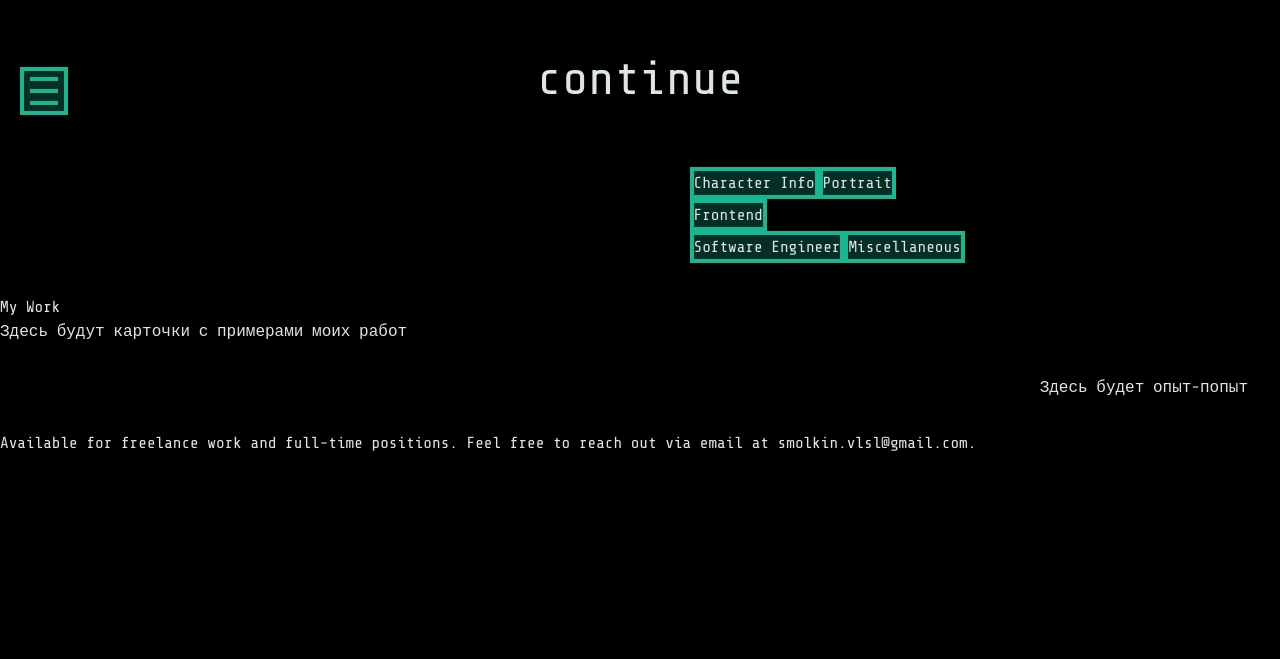
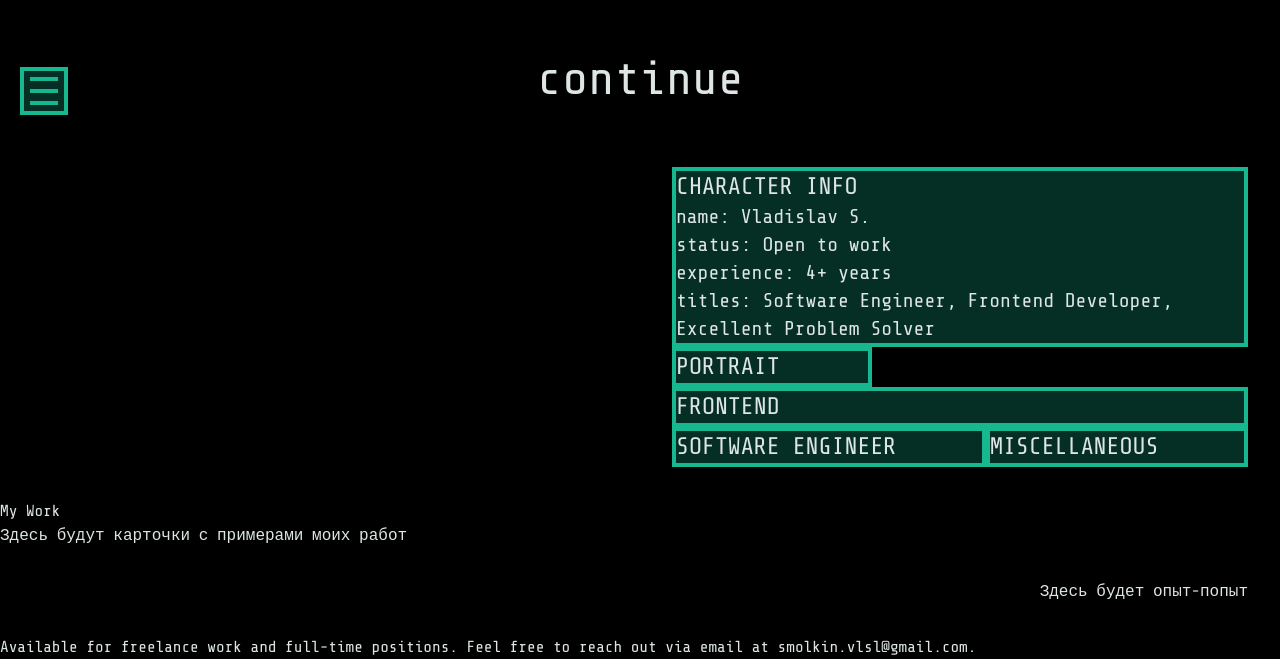
Before and after one commit to C0deCat/portfolio-page, a React (Vite) app: page / in a window 1280 px wide. Shown: the part 665-1324 px from the top of the page. Before the commit the page ends 1120 px from the top, so only its background shows below. Built offline with nearby package versions, Linux system fonts and the light colour scheme; a web font is replaced by a local one.

Commit message:
Added some thing to expertise

```diff
--- a/src/sections/Expertise.tsx
+++ b/src/sections/Expertise.tsx
@@ -1,29 +1,48 @@
 import classNames from "classnames";
 import { defaultContainer } from "../stylizers";
 
+interface DescriptonBlockProps {
+  title?: string;
+  classname?: string;
+  children?: React.ReactNode;
+}
+
+const DescriptonBlock: React.FC<DescriptonBlockProps> = ({
+  title,
+  classname,
+  children,
+}) => {
+  const block = classNames(defaultContainer(), classname);
+  return (
+    <div className={block}>
+      <h2 className="uppercase text-2xl">{title}</h2>
+      <p className="text-xl">{children}</p>
+    </div>
+  );
+};
+
 const Expertise: React.FC = () => {
-  const block = classNames(defaultContainer());
-
   return (
     <section id="experience" className="p-8 flex justify-end">
-      <div className="flex flex-wrap">
-        <div className={block}>
-          <h2>Character Info</h2>
-        </div>
-        <div className={block}>
-          <h2>Portrait</h2>
-        </div>
+      <div className="flex flex-wrap max-w-xl">
+        <DescriptonBlock title="Character Info" classname="grow">
+          <>
+            name: Vladislav S.
+            <br />
+            status: Open to work
+            <br />
+            experience: 4+ years
+            <br />
+            titles: Software Engineer, Frontend Developer, Excellent Problem
+            Solver
+          </>
+        </DescriptonBlock>
+        <DescriptonBlock title="Portrait" classname="w-[200px]" />
         <div className="w-full" />
-        <div className={block}>
-          <h2>Frontend</h2>
-        </div>
+        <DescriptonBlock title="Frontend" classname="grow" />
         <div className="w-full" />
-        <div className={block}>
-          <h2>Software Engineer</h2>
-        </div>
-        <div className={block}>
-          <h2>Miscellaneous</h2>
-        </div>
+        <DescriptonBlock title="Software Engineer" classname="grow" />
+        <DescriptonBlock title="Miscellaneous" classname="grow" />
       </div>
     </section>
   );
```
